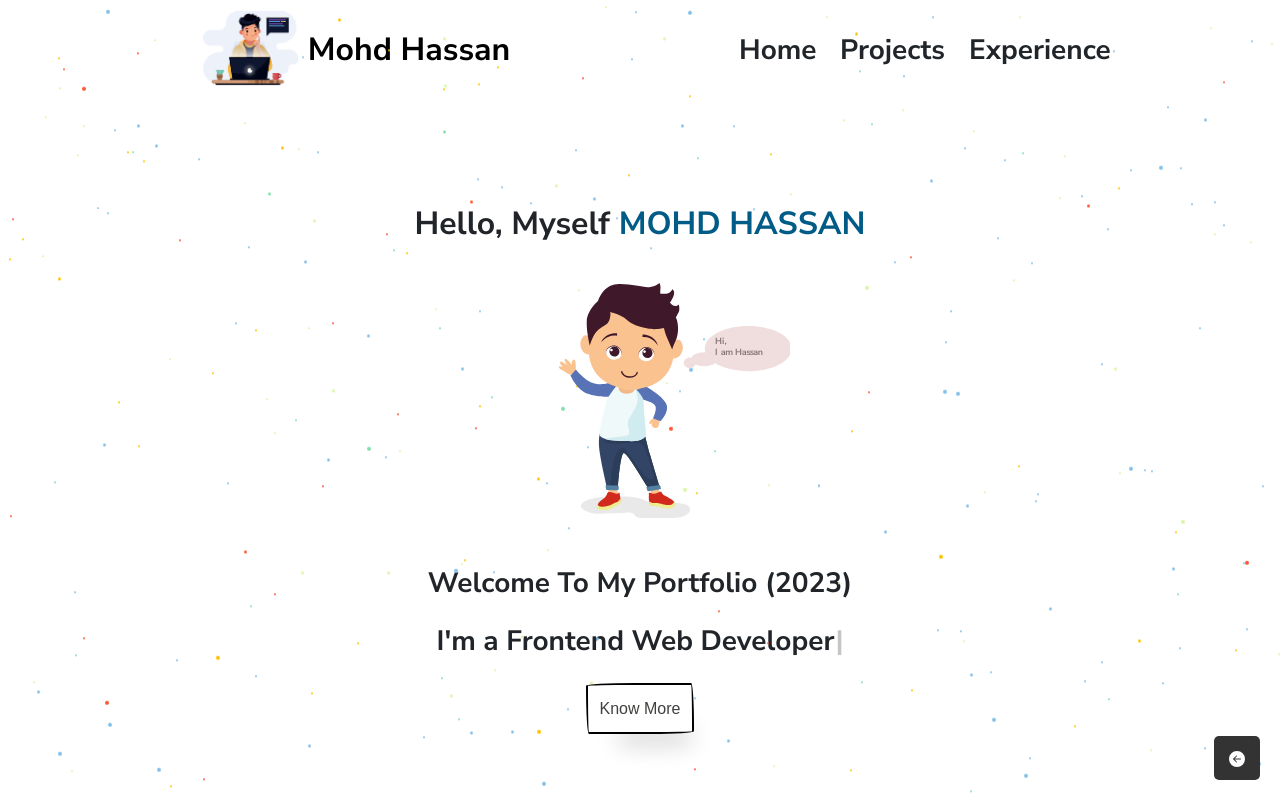
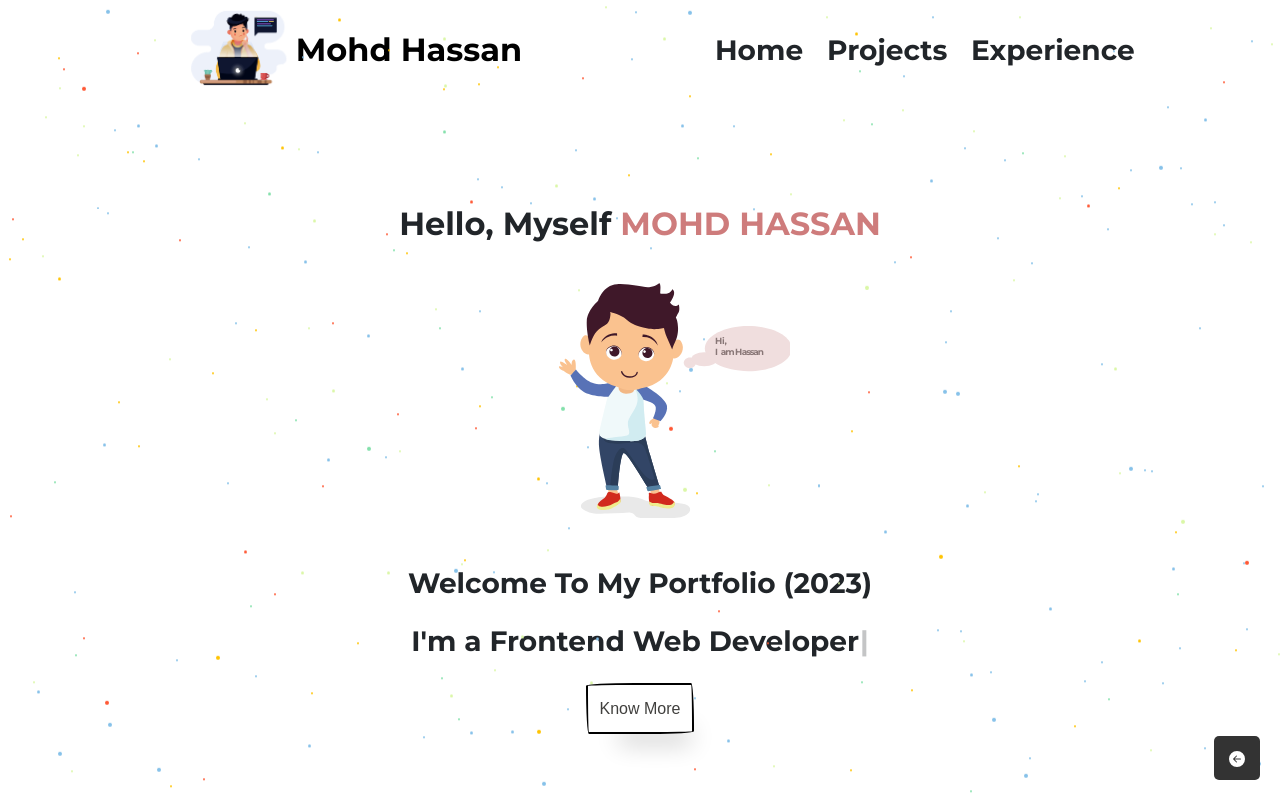
Before and after one commit to killshotxd/Portfolio-2023, a React (Vite) app: page / in a window 1280 px wide. Shown: the top 794 px of the page. Built offline with nearby package versions, Linux system fonts and the light colour scheme.

Commit message:
updated colors

```diff
--- a/src/components/Home/Home.jsx
+++ b/src/components/Home/Home.jsx
@@ -32,7 +32,7 @@
           >
             <h2 className="fw-bolder">
               Hello, Myself{" "}
-              <span style={{ color: "#005b87" }}>MOHD HASSAN</span>
+              <span style={{ color: "rgb(206 124 124)" }}>MOHD HASSAN</span>
             </h2>
 
             <Lottie options={defaultOptions} height={300} width={300} />
--- a/src/components/Home/Home.module.css
+++ b/src/components/Home/Home.module.css
@@ -743,7 +743,7 @@
   left: 51%;
   right: 51%;
   bottom: 0;
-  background: #2098d1;
+  background: rgb(206 124 124);
   height: 4px;
   -webkit-transition-property: left, right;
   transition-property: left, right;
--- a/src/index.css
+++ b/src/index.css
@@ -1,10 +1,10 @@
-@import url("https://fonts.googleapis.com/css2?family=Nunito+Sans:wght@300;400;600;700&display=swap");
+@import url("https://fonts.googleapis.com/css2?family=Montserrat:wght@400;500;600;700&display=swap");
 
 * {
   box-sizing: border-box;
   margin: 0;
   padding: 0;
-  font-family: "Nunito Sans", sans-serif;
+  font-family: "Montserrat", sans-serif;
   cursor: none;
   scroll-behavior: smooth !important;
 }
```
